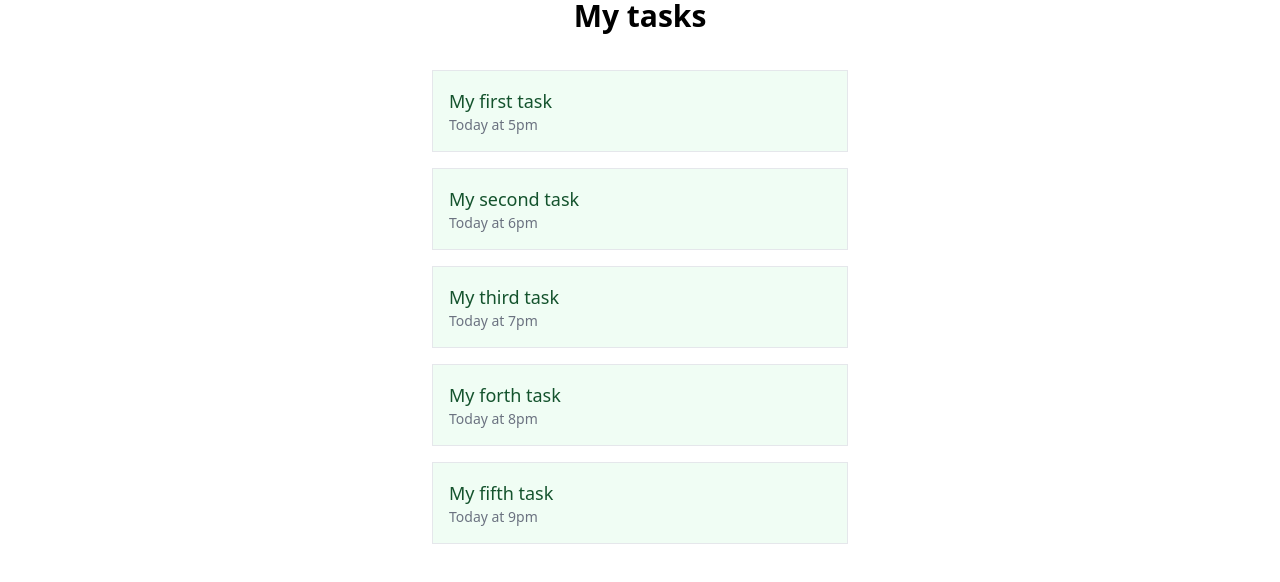
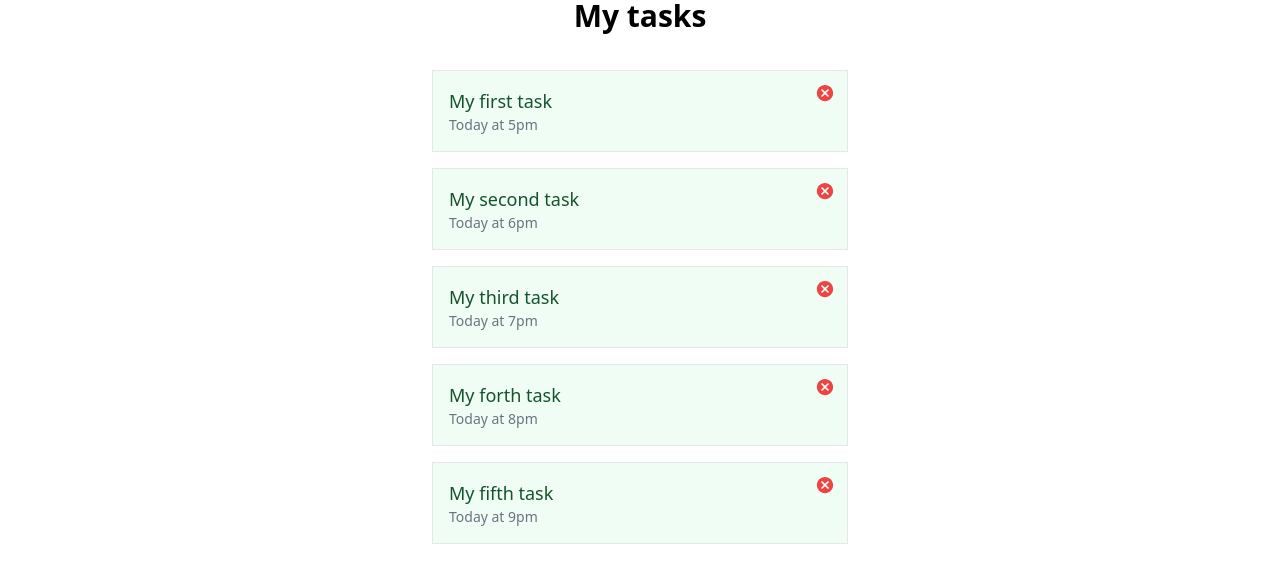
Before and after one commit to Jason-bolt/react-to-do-app, a React (Create React App) app: page / in a window 1280 px wide. Shown: the part 226-808 px from the top of the page. Built offline with nearby package versions, Linux system fonts and the light colour scheme.

Commit message:
Added close button to tasks

```diff
--- a/src/components/Task.js
+++ b/src/components/Task.js
@@ -1,9 +1,14 @@
+import { IoMdCloseCircle } from "react-icons/io";
+
 const Task = ({ tasks }) => {
   return (
     <>
     {
         tasks.map((task) => (
-        <div className="border p-4 my-2 bg-green-50 w-full md:w-1/2 lg:w-1/3">
+        <div className="border p-4 my-2 bg-green-50 relative w-full md:w-1/2 lg:w-1/3">
+            <div className="absolute top-3 right-3">
+                <IoMdCloseCircle className="text-red-500 text-xl hover:text-2xl" />
+            </div>
             <h1 className="text-lg text-green-900">
                 {task.task}
             </h1>
--- a/src/index.css
+++ b/src/index.css
@@ -756,6 +756,30 @@ select {
   }
 }
 
+.absolute {
+  position: absolute;
+}
+
+.relative {
+  position: relative;
+}
+
+.top-3 {
+  top: 0.75rem;
+}
+
+.right-3 {
+  right: 0.75rem;
+}
+
+.right-0 {
+  right: 0px;
+}
+
+.top-5 {
+  top: 1.25rem;
+}
+
 .my-7 {
   margin-top: 1.75rem;
   margin-bottom: 1.75rem;
@@ -1042,6 +1066,16 @@ select {
   color: rgb(20 83 45 / var(--tw-text-opacity));
 }
 
+.text-red-900 {
+  --tw-text-opacity: 1;
+  color: rgb(127 29 29 / var(--tw-text-opacity));
+}
+
+.text-red-500 {
+  --tw-text-opacity: 1;
+  color: rgb(239 68 68 / var(--tw-text-opacity));
+}
+
 .shadow-md {
   --tw-shadow: 0 4px 6px -1px rgb(0 0 0 / 0.1), 0 2px 4px -2px rgb(0 0 0 / 0.1);
   --tw-shadow-colored: 0 4px 6px -1px var(--tw-shadow-color), 0 2px 4px -2px var(--tw-shadow-color);
@@ -1056,6 +1090,11 @@ select {
 .hover\:bg-red-600:hover {
   --tw-bg-opacity: 1;
   background-color: rgb(220 38 38 / var(--tw-bg-opacity));
+}
+
+.hover\:text-2xl:hover {
+  font-size: 1.5rem;
+  line-height: 2rem;
 }
 
 @media (min-width: 768px) {
```
